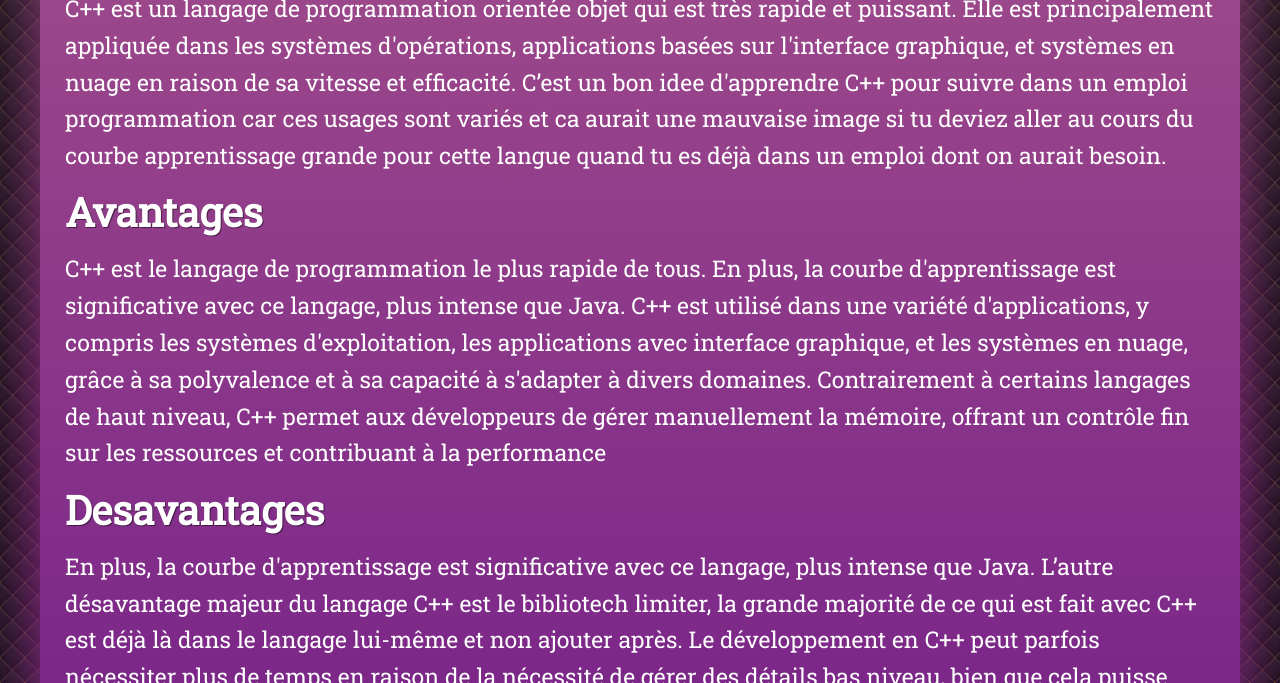
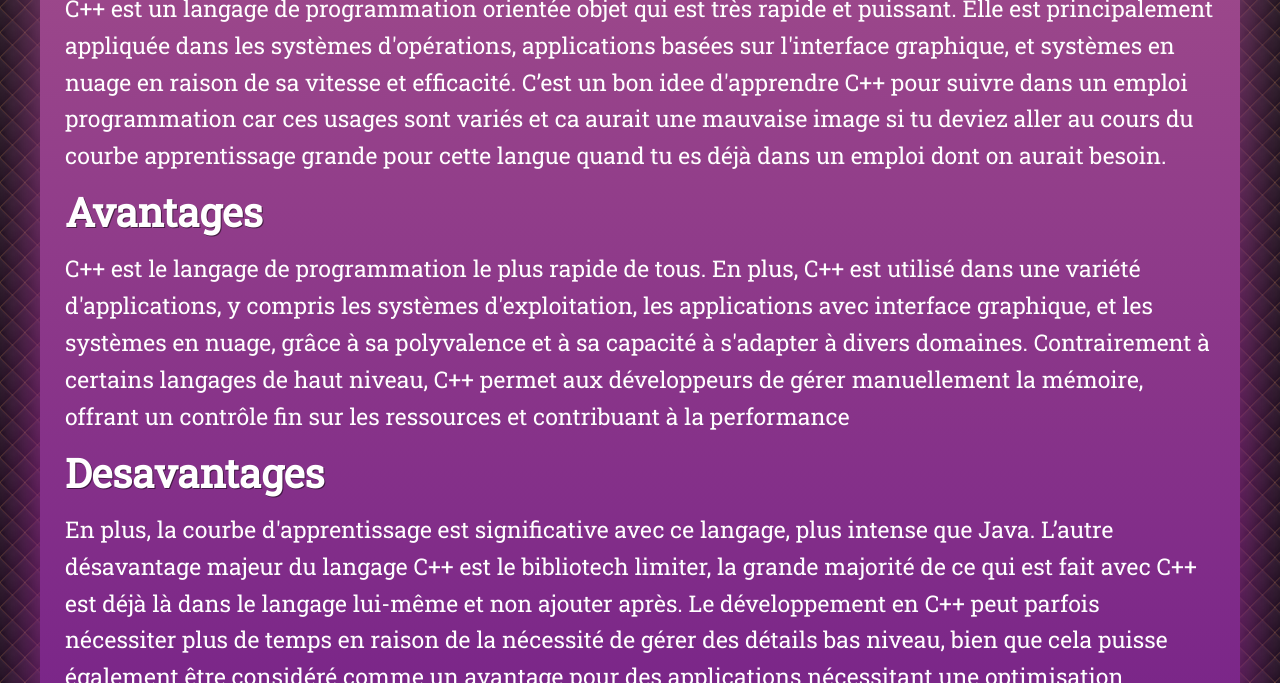
Before and after one commit to KentM2568/Capstone-2024, a plain HTML site: page cplusplus.html in a window 1280 px wide. Shown: the part 555-1238 px from the top of the page. Drawn offline with Linux system fonts and the light colour scheme; a web font is replaced by a local one.

Commit message:
Update cplusplus.html

```diff
--- a/cplusplus.html
+++ b/cplusplus.html
@@ -29,7 +29,7 @@
 
 					<h2>Avantages</h2>
 					<p>
-						C++ est le langage de programmation le plus rapide de tous. En plus, la courbe d'apprentissage est significative avec ce langage, plus intense que Java. C++ est utilisé dans une variété d'applications, y compris les systèmes d'exploitation, les applications avec interface graphique, et les systèmes en nuage, grâce à sa polyvalence et à sa capacité à s'adapter à divers domaines. Contrairement à certains langages de haut niveau, C++ permet aux développeurs de gérer manuellement la mémoire, offrant un contrôle fin sur les ressources et contribuant à la performance
+						C++ est le langage de programmation le plus rapide de tous. En plus, C++ est utilisé dans une variété d'applications, y compris les systèmes d'exploitation, les applications avec interface graphique, et les systèmes en nuage, grâce à sa polyvalence et à sa capacité à s'adapter à divers domaines. Contrairement à certains langages de haut niveau, C++ permet aux développeurs de gérer manuellement la mémoire, offrant un contrôle fin sur les ressources et contribuant à la performance
 
 					<h2>Desavantages</h2>
 					<p>
```
